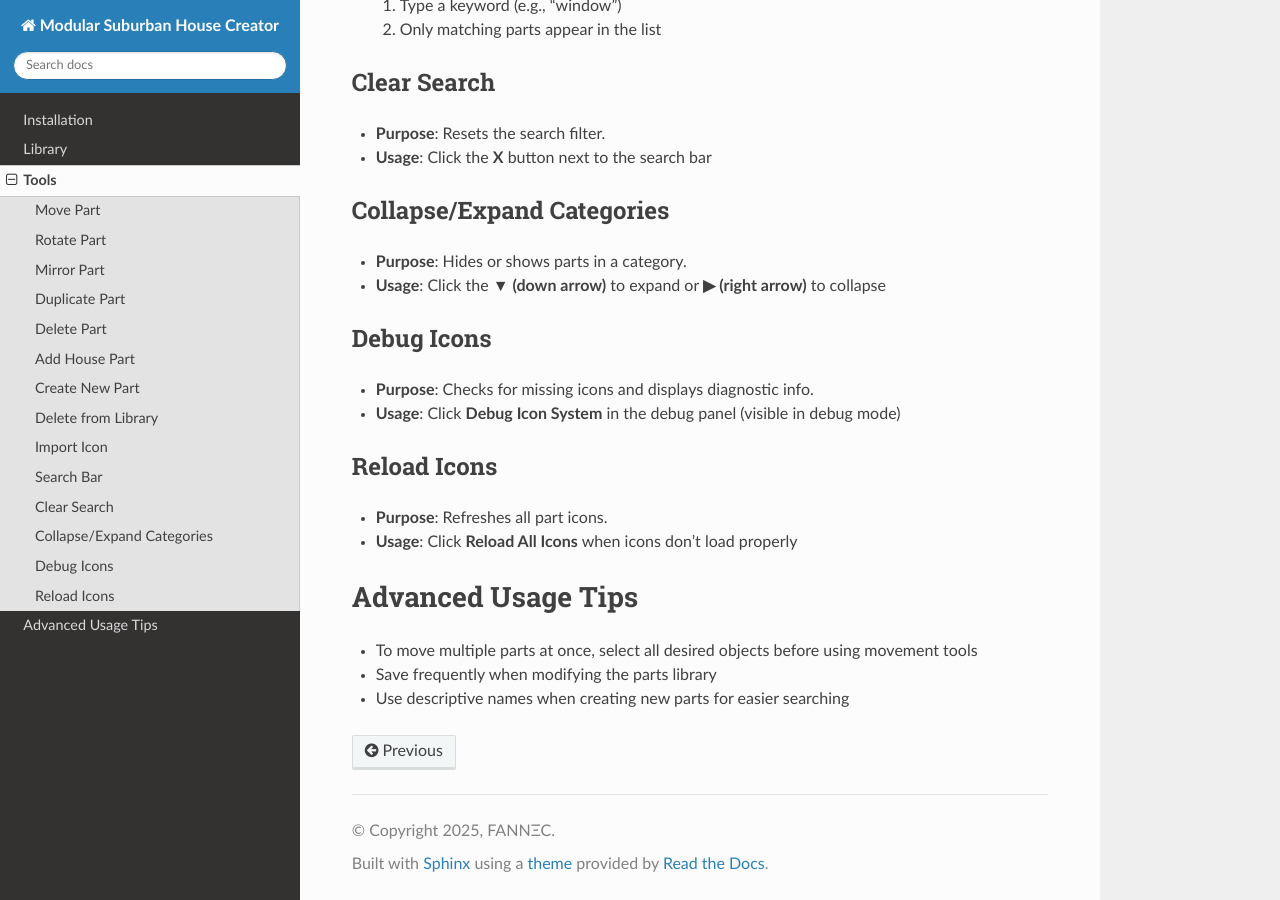
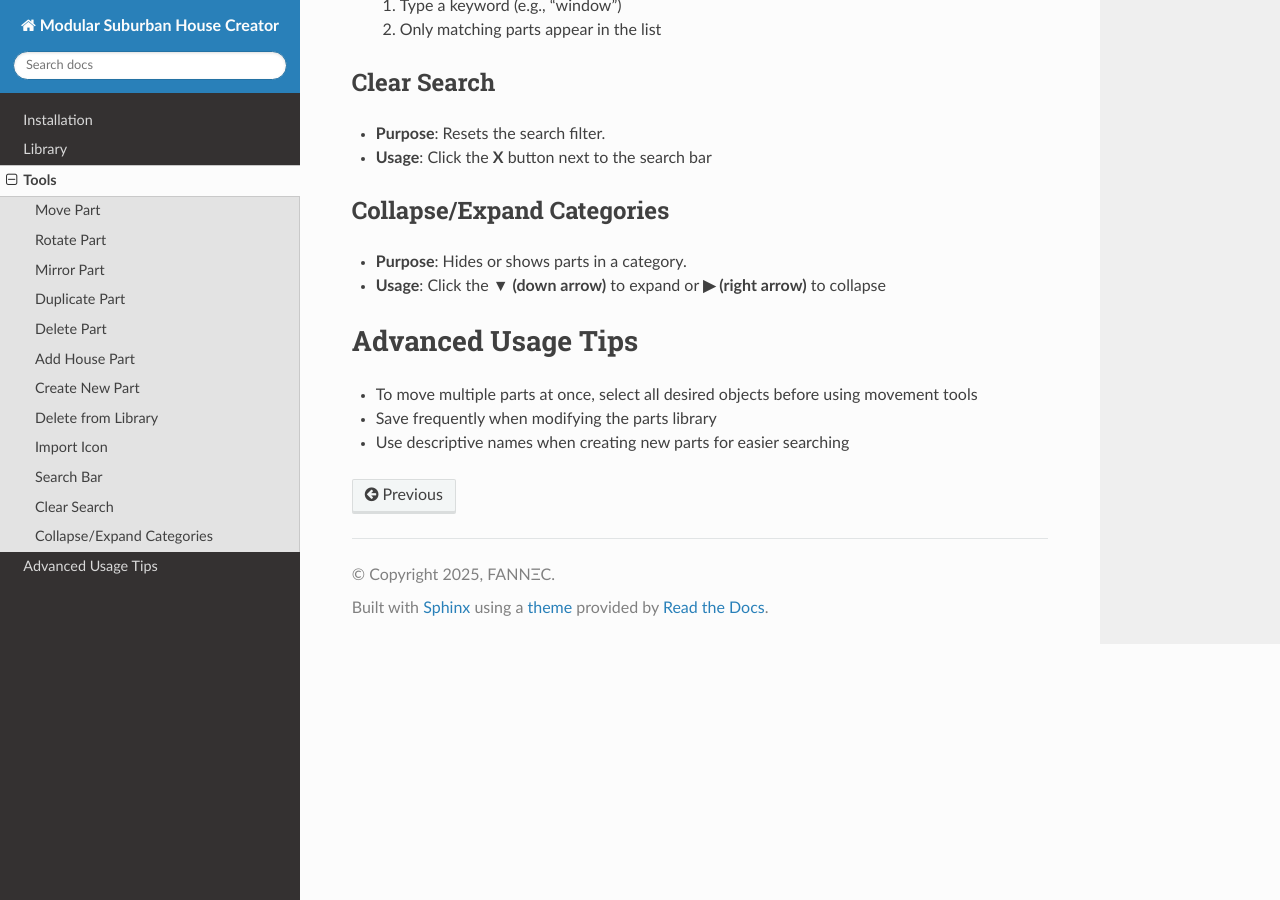
Before and after one commit to DjamelEddineX/Modular_Suburban_House_Creator_Docs, a Sphinx documentation site: the page built from docs/source/operation.rst, in a window 1280 px wide and 900 px high, scrolled down 2406 px. Built offline with Sphinx 7.4.7 and the Read the Docs theme 3.1.0, drawn with Linux system fonts in a browser that asks for light colours.

Commit message:
Update operation.rst

```diff
--- a/docs/source/operation.rst
+++ b/docs/source/operation.rst
@@ -104,18 +104,6 @@ Collapse/Expand Categories
 * **Purpose**: Hides or shows parts in a category.
 * **Usage**: Click the **▼ (down arrow)** to expand or **▶ (right arrow)** to collapse
 
-Debug Icons
-******
-
-* **Purpose**: Checks for missing icons and displays diagnostic info.
-* **Usage**: Click **Debug Icon System** in the debug panel (visible in debug mode)
-
-Reload Icons
-******
-
-* **Purpose**: Refreshes all part icons.
-* **Usage**: Click **Reload All Icons** when icons don't load properly
-
 Advanced Usage Tips
 ##################
 
```
